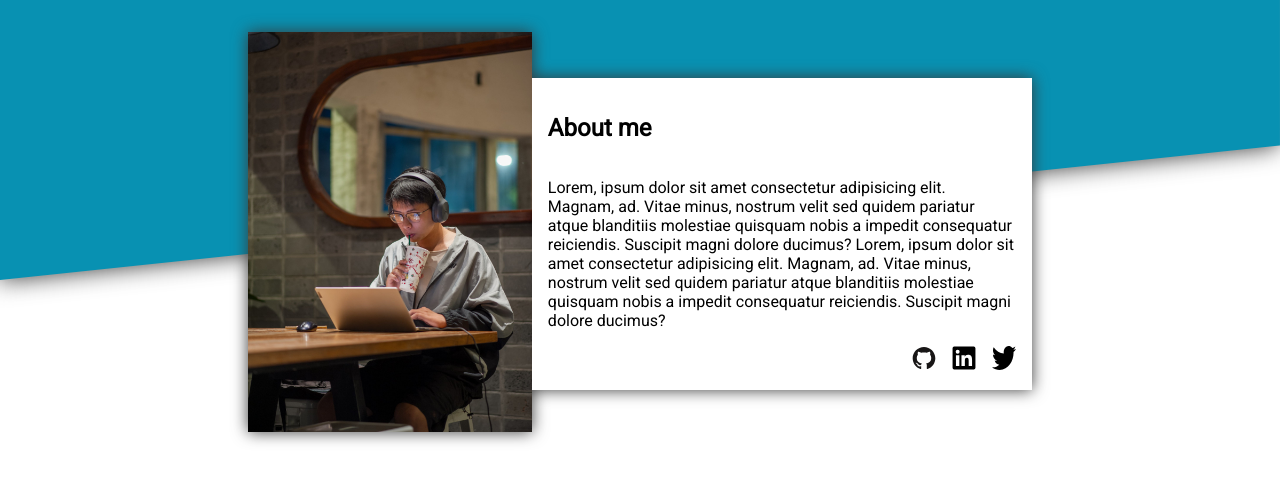
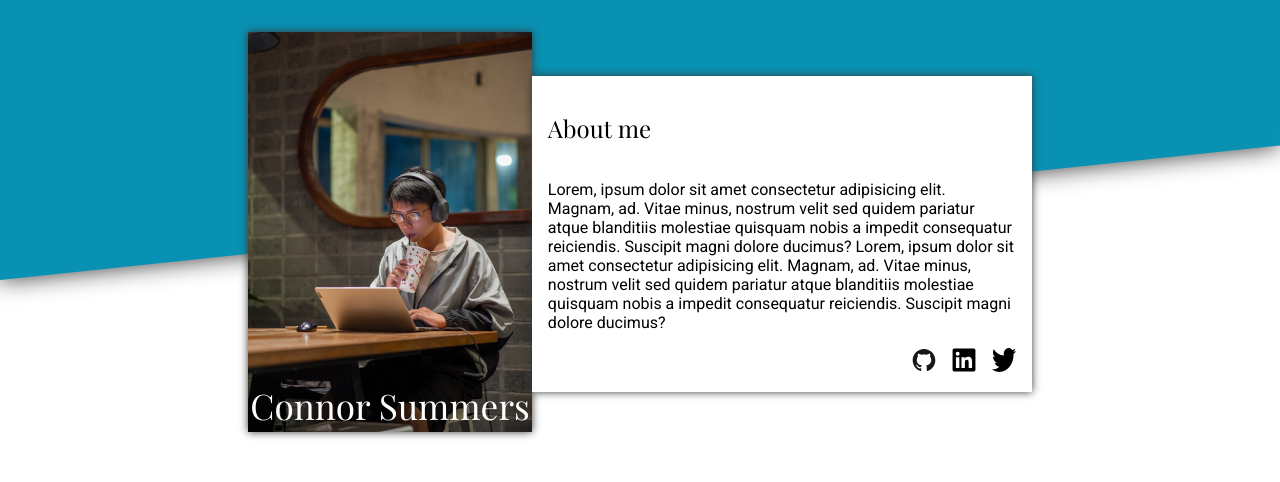
Before and after one commit to Spaceflyy/Portfolio, a website built with webpack: page src/template.html in a window 1280 px wide. Built offline with nearby package versions, Linux system fonts and the light colour scheme.

Commit message:
add h1 to header / styling to it

```diff
--- a/src/style.css
+++ b/src/style.css
@@ -22,7 +22,16 @@ header {
 	position: relative;
 	min-width: 100%;
 	min-height: 40%;
-	filter: drop-shadow(0 0 0.5rem rgb(56, 56, 56));
+}
+
+h1 {
+	font-size: 2.2rem;
+}
+
+h1,
+h2 {
+	font-family: var(--headingFont);
+	font-weight: 400;
 }
 
 .headerBg {
@@ -46,16 +55,26 @@ header {
 	min-height: 300px;
 	background-color: white;
 	padding: 1rem;
+	filter: drop-shadow(0 0 0.25rem rgb(56, 56, 56));
 }
 
-p {
-	flex: 1;
-}
 .imgContainer img {
 	height: 400px;
 	width: auto;
+	filter: drop-shadow(0 0 0.25rem rgb(56, 56, 56));
 }
-
+.imgContainer {
+	position: relative;
+}
+.imgContainer h1 {
+	color: white;
+	position: absolute;
+	z-index: 2;
+	top: 85%;
+	left: 50%;
+	width: max-content;
+	transform: translate(-50%, -50%);
+}
 .introduction {
 	display: flex;
 	justify-content: center;
@@ -75,7 +94,7 @@ a {
 	text-decoration: none;
 }
 
-@media (max-width: 1000px) {
+@media (max-width: 800px) {
 	.introduction {
 		display: table;
 		margin: 0px auto;
@@ -98,6 +117,12 @@ a {
 
 	.imgContainer {
 		float: left;
+		z-index: 1;
 		translate: -20px -10px;
 	}
+
+	.imgContainer h1 {
+		top: 0;
+		left: 130%;
+	}
 }
--- a/src/template.html
+++ b/src/template.html
@@ -14,6 +14,7 @@
 		<header>
 			<section aria-labelledby="aboutMeTitle" class="introduction">
 				<div class="imgContainer">
+					<h1>Connor Summers</h1>
 					<img
 						srcset="
 							<%=require('./imgs/heroImgSmall.jpg')%>  500w,
```
Also changed, not shown: dist/index.html, dist/main.js.
